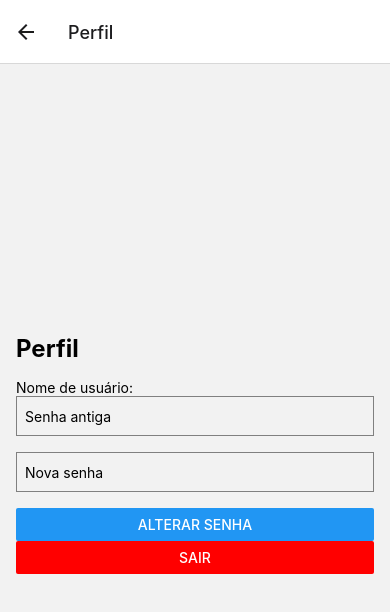
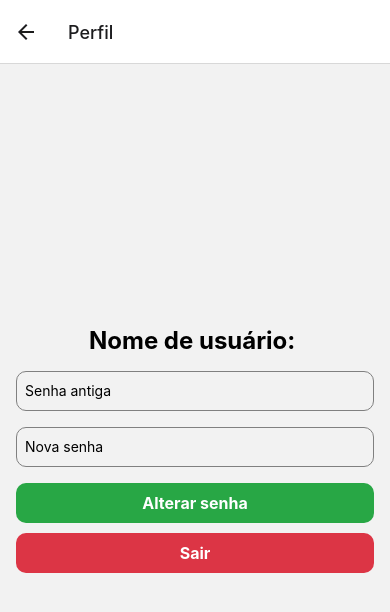
Before and after one commit to eugiomarques/NavegacaoTelas-ReactNative, a React Native app in the folder AppNavigation/: screen /Perfil in a window 390 px wide. Shown: the top 612 px of the page. Built offline with nearby package versions, Linux system fonts and the light colour scheme.

Commit message:
Estilização Página Perfil

```diff
--- a/AppNavigation/src/pages/Perfil/index.js
+++ b/AppNavigation/src/pages/Perfil/index.js
@@ -1,5 +1,5 @@
 import React, { useState, useEffect } from "react";
-import { View, Text, TextInput, Button, StyleSheet } from 'react-native';
+import { View, Text, TextInput, TouchableOpacity, StyleSheet } from 'react-native';
 import AsyncStorage from '@react-native-async-storage/async-storage';
 
 export default function Perfil({ navigation }) {
@@ -50,8 +50,7 @@ export default function Perfil({ navigation }) {
 
     return (
         <View style={styles.container}>
-            <Text style={styles.title}>Perfil</Text>
-            <Text>Nome de usuário: {username}</Text>
+            <Text style={styles.title}>Nome de usuário: {username}</Text>
             <TextInput
                 style={styles.input}
                 placeholder="Senha antiga"
@@ -66,8 +65,18 @@ export default function Perfil({ navigation }) {
                 onChangeText={setNewPassword}
                 secureTextEntry
             />
-            <Button title="Alterar senha" onPress={handleChangePassword} />
-            <Button title="Sair" onPress={handleLogout} color="red" />
+            <TouchableOpacity
+                style={[styles.button, styles.greenButton]}
+                onPress={handleChangePassword}
+            >
+                <Text style={styles.buttonText}>Alterar senha</Text>
+            </TouchableOpacity>
+            <TouchableOpacity
+                style={[styles.button, styles.redButton]}
+                onPress={handleLogout}
+            >
+                <Text style={styles.buttonText}>Sair</Text>
+            </TouchableOpacity>
         </View>
     );
 }
@@ -76,6 +85,7 @@ const styles = StyleSheet.create({
     container: {
         flex: 1,
         justifyContent: 'center',
+        alignItems: 'center',
         padding: 16,
     },
     title: {
@@ -85,9 +95,31 @@ const styles = StyleSheet.create({
     },
     input: {
         height: 40,
+        width: '100%',
         borderColor: 'gray',
         borderWidth: 1,
+        borderRadius: 10, // Bordas arredondadas
         marginBottom: 16,
         paddingLeft: 8,
     },
+    button: {
+        width: '100%',
+        backgroundColor: '#007BFF',
+        padding: 10,
+        borderRadius: 10,
+        alignItems: 'center',
+        justifyContent: 'center',
+        marginBottom: 10,
+    },
+    greenButton: {
+        backgroundColor: '#28a745', // Verde
+    },
+    redButton: {
+        backgroundColor: '#dc3545', // Vermelho
+    },
+    buttonText: {
+        color: '#fff',
+        fontSize: 16,
+        fontWeight: 'bold',
+    },
 });
```
